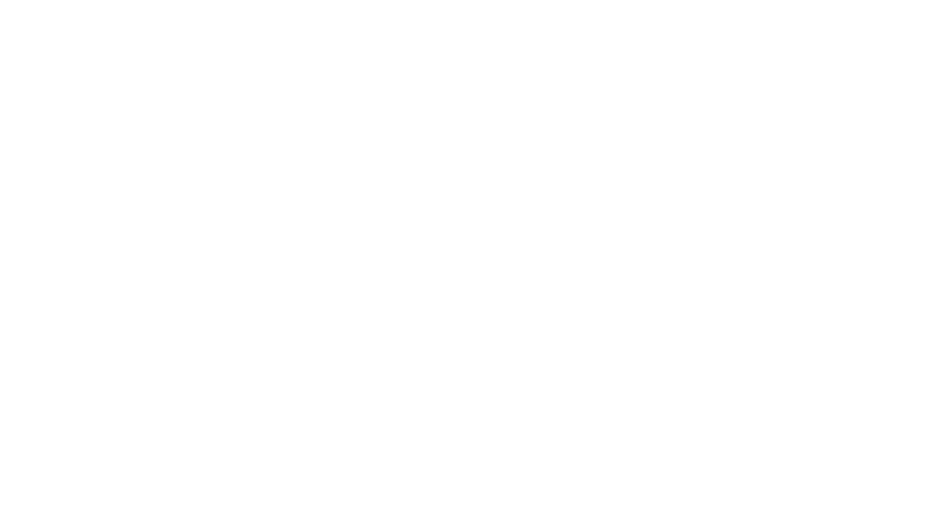
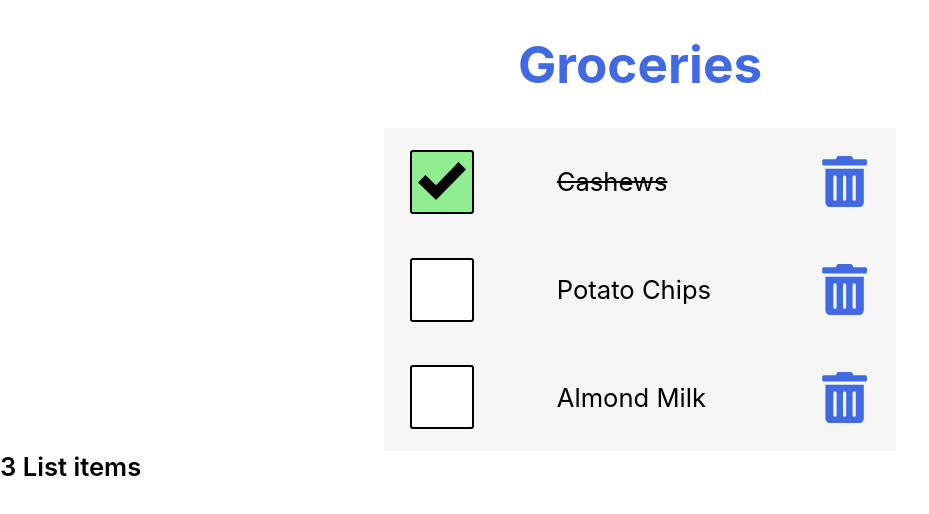
Before and after one commit to jamcmich/reactjs-sandbox, a React (Create React App) app in the folder client/: page /examples/lists in a window 1280 px wide. Before the commit this address had no page. Shown: the top 514 px of the page, without its empty margins (0-929 px from the left). Built offline with nearby package versions, Linux system fonts and the light colour scheme.

Commit message:
Props and prop drilling.

```diff
--- a/client/src/App.js
+++ b/client/src/App.js
@@ -1,26 +1,64 @@
+import { useState } from 'react';
 import { Header, Content, Footer, ListsKeys } from './components/Components.js';
 import { BrowserRouter, Routes, Route } from 'react-router-dom';
 
 function App() {
+	const [items, setItems] = useState([
+		{
+			id: 1,
+			checked: true,
+			description: 'Cashews',
+		},
+		{
+			id: 2,
+			checked: false,
+			description: 'Potato Chips',
+		},
+		{
+			id: 3,
+			checked: false,
+			description: 'Almond Milk',
+		},
+	]);
+
+	const handleCheck = (id) => {
+		const listItems = items.map((item) =>
+			item.id === id ? { ...item, checked: !item.checked } : item
+		);
+		setItems(listItems);
+		localStorage.setItem('shoppinglist', JSON.stringify(listItems));
+	};
+
+	const handleDelete = (id) => {
+		const listItems = items.filter((item) => item.id !== id);
+		setItems(listItems);
+		localStorage.setItem('shoppinglist', JSON.stringify(listItems));
+	};
+
 	return (
 		<BrowserRouter>
 			<Routes>
 				<Route
-					path='/examples/usestate'
+					path='/examples/state'
 					element={
 						<div>
-							<Header title={'Header'}/>
+							<Header />
 							<Content />
 							<Footer />
 						</div>
 					}
 				/>
 				<Route
-					path='/examples/lists-keys'
+					path='/examples/lists'
 					element={
 						<div>
-							<Header title={'Groceries'}/>
-							<ListsKeys />
+							<Header title={'Groceries'} />
+							<ListsKeys
+								items={items}
+								handleCheck={handleCheck}
+								handleDelete={handleDelete}
+							/>
+							<Footer length={items.length} />
 						</div>
 					}
 				/>
--- a/client/src/components/Components.js
+++ b/client/src/components/Components.js
@@ -1,6 +1,6 @@
 import Header from './Header.js';
-import Content from './Content.js';
+import Content from './StateContent.js';
 import Footer from './Footer.js';
-import ListsKeys from './ListsKeys.js';
+import ListsKeys from './ListContent.js';
 
 export { Header, Content, Footer, ListsKeys };
--- a/client/src/components/Footer.js
+++ b/client/src/components/Footer.js
@@ -1,11 +1,11 @@
 import React from 'react';
 
-const Footer = () => {
-	const today = new Date();
-
+const Footer = ({ length }) => {
 	return (
 		<footer className='Footer'>
-			<p>Copyright &copy; {today.getFullYear()}</p>
+			<p>
+				{length} List {length === 1 ? 'item' : 'items'}
+			</p>
 		</footer>
 	);
 };
--- a/client/src/components/Header.js
+++ b/client/src/components/Header.js
@@ -1,11 +1,15 @@
 import React from 'react';
 
-const header = (props) => {
+const Header = ({ title }) => {
 	return (
 		<header className='Header'>
-			<h1>{props.title}</h1>
+			<h1>{title}</h1>
 		</header>
 	);
 };
 
-export default header;
+Header.defaultProps = {
+	title: "Default Title"
+}
+
+export default Header;
--- /dev/null
+++ b/client/src/components/ItemList.js
@@ -0,0 +1,19 @@
+import React from 'react';
+import LineItem from './LineItem';
+
+const ItemList = ({ items, handleCheck, handleDelete }) => {
+	return (
+		<ul>
+			{items.map((item) => (
+				<LineItem
+					key={item.id}
+					item={item}
+					handleCheck={handleCheck}
+					handleDelete={handleDelete}
+				/>
+			))}
+		</ul>
+	);
+};
+
+export default ItemList;
--- /dev/null
+++ b/client/src/components/LineItem.js
@@ -0,0 +1,29 @@
+import React from 'react';
+import { FaTrashAlt } from 'react-icons/fa';
+
+const LineItem = ({ item, handleCheck, handleDelete }) => {
+	return (
+		<li className='list-item' key={item.id}>
+			<input
+				type='checkbox'
+				onChange={() => handleCheck(item.id)}
+				checked={item.checked}
+			/>
+			<label
+				style={item.checked ? { textDecoration: 'line-through' } : null}
+				onDoubleClick={() => handleCheck(item.id)}
+			>
+				{item.description}
+			</label>
+			<FaTrashAlt
+				onClick={() => handleDelete(item.id)}
+				className='icon-trash'
+				role='button'
+				tabIndex='0'
+				aria-label={`Delete ${item.item}`}
+			/>
+		</li>
+	);
+};
+
+export default LineItem;
--- /dev/null
+++ b/client/src/components/ListContent.js
@@ -0,0 +1,20 @@
+import React from 'react';
+import ItemList from './ItemList';
+
+const ListContent = ({ items, handleCheck, handleDelete }) => {
+	return (
+		<main className='ListsKeys'>
+			{items.length ? (
+				<ItemList
+					items={items}
+					handleCheck={handleCheck}
+					handleDelete={handleDelete}
+				/>
+			) : (
+				<p style={{ marginTop: '2rem' }}>Your list is empty.</p>
+			)}
+		</main>
+	);
+};
+
+export default ListContent;
--- a/client/src/components/ListsKeys.js
+++ /dev/null
@@ -1,74 +0,0 @@
-import { React, useState } from 'react';
-import { FaTrashAlt } from 'react-icons/fa';
-
-const ListsKeys = () => {
-	const [items, setItems] = useState([
-		{
-			id: 1,
-			checked: true,
-			description: 'Cashews',
-		},
-		{
-			id: 2,
-			checked: false,
-			description: 'Potato Chips',
-		},
-		{
-			id: 3,
-			checked: false,
-			description: 'Almond Milk',
-		},
-	]);
-
-	const handleCheck = (id) => {
-		const listItems = items.map((item) =>
-			item.id === id ? { ...item, checked: !item.checked } : item
-		);
-		setItems(listItems);
-		localStorage.setItem('shoppinglist', JSON.stringify(listItems));
-	};
-
-	const handleDelete = (id) => {
-		const listItems = items.filter((item) => item.id !== id);
-		setItems(listItems);
-		localStorage.setItem('shoppinglist', JSON.stringify(listItems));
-	};
-
-	return (
-		<main className='ListsKeys'>
-			{items.length ? (
-				<ul>
-					{items.map((item) => (
-						<li className='list-item' key={item.id}>
-							<input
-								type='checkbox'
-								onChange={() => handleCheck(item.id)}
-								checked={item.checked}
-							/>
-							<label
-								style={
-									item.checked
-										? { textDecoration: 'line-through' }
-										: null
-								}
-								onDoubleClick={() => handleCheck(item.id)}
-							>
-								{item.description}
-							</label>
-							<FaTrashAlt
-								onClick={() => handleDelete(item.id)}
-								className='icon-trash'
-								role='button'
-								tabIndex='0'
-							/>
-						</li>
-					))}
-				</ul>
-			) : (
-				<p style={{ marginTop: '2rem' }}>Your list is empty.</p>
-			)}
-		</main>
-	);
-};
-
-export default ListsKeys;
--- a/client/src/components/Content.js
+++ b/client/src/components/StateContent.js
@@ -1,6 +1,6 @@
 import { React, useState } from 'react';
 
-const Content = () => {
+const StateContent = () => {
 	const [count, setCount] = useState(0);
 
 	const handleClick = () => {
@@ -60,4 +60,4 @@
 	);
 };
 
-export default Content;
+export default StateContent;
--- a/client/src/index.css
+++ b/client/src/index.css
@@ -29,7 +29,13 @@
 
 /* Header Component */
 .Header {
+  display: flex;
+  flex-direction: row;
+  justify-content: center;
+  align-items: center;
   color: royalblue;
+  margin: auto 4vw;
+  height: 10vw;
 }
 
 /* Content Component */
@@ -70,7 +76,6 @@
   flex-direction: column;
   justify-content: center;
   align-items: center;
-  min-height: 100vh;
 }
 
 .ListsKeys ul {
```
